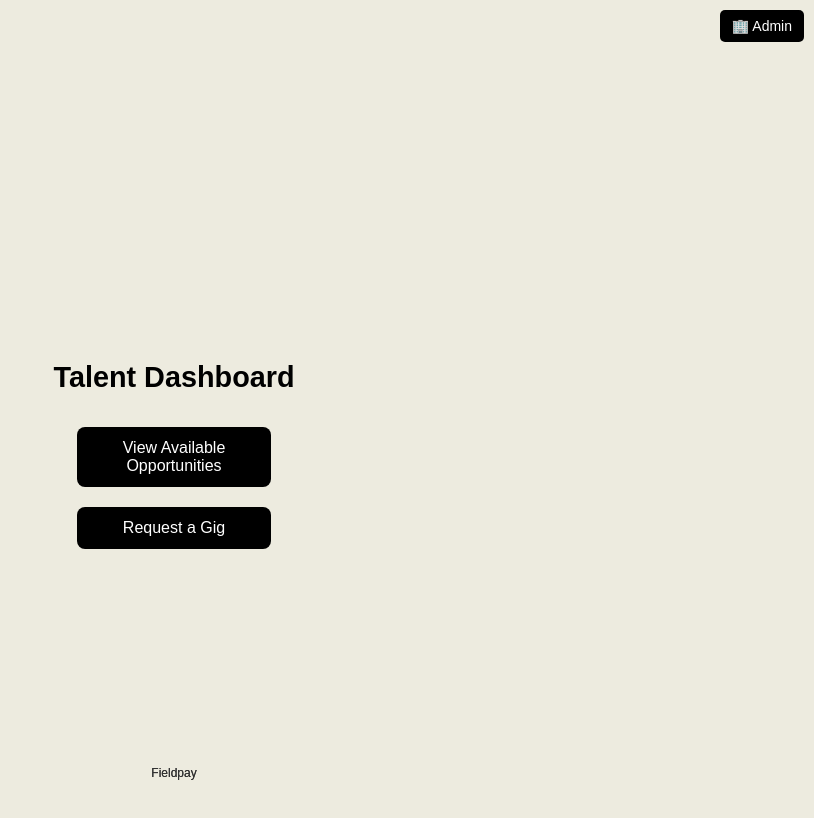
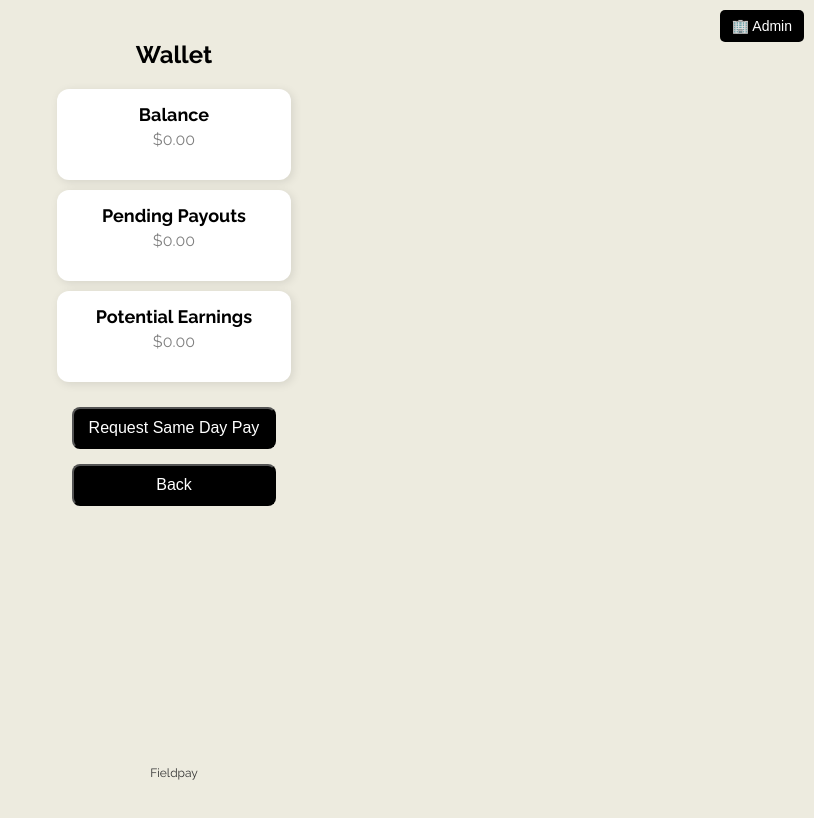
Before and after one commit to flavsdotcom/fieldpay-proto, a React (Create React App) app: page / in a window 1280 px wide. Both pictures are taken after a click on the button "👤 Talent". Shown: the top 818 px of the page, without its empty margins (466-1280 px from the left). Built offline with nearby package versions, Linux system fonts and the light colour scheme.

Commit message:
Implemented Wallet UI and fixed routing for Recruiting & Teamwork

```diff
--- a/src/App.css
+++ b/src/App.css
@@ -1,9 +1,13 @@
+@import url('https://fonts.googleapis.com/css2?family=Raleway:wght@300;400;600;700&display=swap');
 /* Global styles */
 body {
   background-color: #edebdf;
   font-family: Arial, sans-serif;
   margin: 0;
   padding: 0;
+}
+body {
+  font-family: 'Raleway', sans-serif;
 }
 
 /* Centering and spacing */
--- a/src/App.js
+++ b/src/App.js
@@ -1,76 +1,44 @@
 import React, { useState } from "react";
-import { Button } from "react-bootstrap";
 import "./App.css";
-import AdminHome from "./AdminHome";
-import Recruiting from "./Recruiting";
-import Teamwork from "./Teamwork";
-import CreateCoverageRequest from "./CreateCoverageRequest";
-import CreateRideAlongBonus from "./CreateRideAlongBonus";
-import CreateReferralBonus from "./CreateReferralBonus";
-import TalentDashboard from "./TalentDashboard";
-import AvailableOpportunities from "./AvailableOpportunities";
-import CreateGig from "./CreateGig";
-import ActiveRequests from "./ActiveRequests";
+import AdminHome from "./components/AdminHome";
+import TalentDashboard from "./components/TalentDashboard";
+import AvailableOpportunities from "./components/AvailableOpportunities";
+import ActiveJobs from "./components/ActiveJobs";
+import Recruiting from "./components/Recruiting";
+import Teamwork from "./components/Teamwork";
+import Wallet from "./components/Wallet";
+
 
 const App = () => {
-  const [activePage, setActivePage] = useState("home");
-  const [userRole, setUserRole] = useState("admin"); // Default to Admin
+  const [userRole, setUserRole] = useState("admin"); // Tracks user role
+  const [activePage, setActivePage] = useState("home"); // Tracks active page
 
   const toggleRole = () => {
-  setUserRole((prevRole) => {
-    const newRole = prevRole === "admin" ? "talent" : "admin";
-    console.log("Switched Role to:", newRole);
-
-    // 🛠️ FIX: Automatically set the correct activePage when switching roles
-    setActivePage(newRole === "admin" ? "home" : "talent-dashboard");
-
-    return newRole;
-  });
+    setUserRole((prevRole) => (prevRole === "admin" ? "talent" : "admin"));
+    setActivePage("home"); // Reset to dashboard when switching roles
   };
-
-console.log("Rendering App with userRole:", userRole, "and activePage:", activePage);
 
 return (
   <div className="app-container">
-    {/* Role Toggle Button (Top-Right Corner) */}
+    {/* Toggle Button */}
     <button className="toggle-button" onClick={toggleRole}>
       {userRole === "admin" ? "👤 Talent" : "🏢 Admin"}
     </button>
 
     {/* Admin Mode */}
-{userRole === "admin" && activePage === "home" && (
-  <AdminHome setActivePage={setActivePage} />
-)}
-
-{userRole === "admin" && activePage === "recruiting" && (
-  <Recruiting setActivePage={setActivePage} />
-)}
-
-{userRole === "admin" && activePage === "teamwork" && (
-  <Teamwork setActivePage={setActivePage} />
-)}
-
-{userRole === "admin" && activePage === "coverage-request" && (
-  <CreateCoverageRequest setActivePage={setActivePage} />
-)}
-
-{userRole === "admin" && activePage === "active-requests" && (
-  <ActiveRequests setActivePage={setActivePage} />
-)}
-
-{userRole === "admin" && activePage === "ride-along-bonus" && (
-  <CreateRideAlongBonus setActivePage={setActivePage} />
-)}
-
-{userRole === "admin" && activePage === "referral-bonus" && (
-  <CreateReferralBonus setActivePage={setActivePage} />
-)}
-
-    {/* 🚀 Talent Mode 🚀 */}
-{userRole === "talent" && (
+    {userRole === "admin" ? (
       <>
-    {activePage === "talent-dashboard" && ( <TalentDashboard setActivePage={setActivePage} />)}
-    {activePage === "available-opportunities" && ( <AvailableOpportunities setActivePage={setActivePage} />)}
+        {activePage === "home" && <AdminHome setActivePage={setActivePage} />}
+        {activePage === "recruiting" && <Recruiting setActivePage={setActivePage} />}
+        {activePage === "teamwork" && <Teamwork setActivePage={setActivePage} />}
+      </>
+    ) : (
+      <>
+        {/* Talent Mode */}
+        {activePage === "home" && <TalentDashboard setActivePage={setActivePage} />}
+        {activePage === "available-opportunities" && <AvailableOpportunities setActivePage={setActivePage} />}
+        {activePage === "active-jobs" && <ActiveJobs setActivePage={setActivePage} />}
+        {activePage === "wallet" && <Wallet setActivePage={setActivePage} />}
       </>
     )}
 
--- a/src/AvailableOpportunities.js
+++ /dev/null
@@ -1,37 +0,0 @@
-import React from "react";
-import { Button } from "react-bootstrap";
-
-const AvailableOpportunities = ({ setActivePage }) => {
-  return (
-    <div className="app-container">
-      <h2 className="top-third">Available Opportunities</h2>
-
-      {/* 🛠 Wrap multiple JSX elements inside a Fragment */}
-      <>
-        {/* Sample Job 1 */}
-        <div className="opportunity-card">
-          <h3>New Air Filtration System Installation</h3>
-          <p><strong>Company:</strong> ABC Company</p>
-          <p><strong>Date:</strong> March 26</p>
-          <p><strong>Hourly Rate:</strong> $25/hr</p>
-          <Button className="custom-button">Claim Job</Button>
-        </div>
-
-        {/* Sample Job 2 */}
-        <div className="opportunity-card">
-          <h3>Same Day Pay</h3>
-          <p><strong>Company:</strong> My Full Time Employer</p>
-          <p><strong>Date:</strong> request today!</p>
-          <p><strong>Hourly Rate:</strong> $25/hr</p>
-          <Button className="custom-button">Claim Job</Button>
-        </div>
-      </>
-
-      <Button className="custom-button" onClick={() => setActivePage("talent-dashboard")}>
-        Back
-      </Button>
-    </div>
-  );
-};
-
-export default AvailableOpportunities;
--- a/src/TalentDashboard.js
+++ /dev/null
@@ -1,19 +0,0 @@
-import React from "react";
-import { Button } from "react-bootstrap";
-
-const TalentDashboard = ({ setActivePage }) => {
-  return (
-    <div className="app-container">
-      <h2 className="top-third">Talent Dashboard</h2>
-      <Button className="custom-button" onClick={() => setActivePage("available-opportunities")}>
-        View Available Opportunities
-      </Button>
-      <Button className="custom-button" onClick={() => setActivePage("create-gig")}>
-        Request a Gig
-      </Button>
-      <footer className="footer">Fieldpay</footer>
-    </div>
-  );
-};
-
-export default TalentDashboard;
--- /dev/null
+++ b/src/components/ActiveJobs.js
@@ -0,0 +1,27 @@
+import React from "react";
+import { Button } from "react-bootstrap";
+
+const ActiveJobs = ({ activeJobs, setActivePage }) => {
+  return (
+    <div className="app-container">
+      <h2 className="top-third">Active Jobs</h2>
+      {activeJobs.length > 0 ? (
+        activeJobs.map((job, index) => (
+          <div key={index} className="opportunity-card">
+            <h3>{job.title}</h3>
+            <p><strong>Company:</strong> {job.company}</p>
+            <p><strong>Date:</strong> {job.date}</p>
+            <p><strong>Hourly Rate:</strong> {job.rate}</p>
+          </div>
+        ))
+      ) : (
+        <p>No active jobs yet. Claim one from Available Opportunities.</p>
+      )}
+      <Button className="custom-button" onClick={() => setActivePage("talent-dashboard")}>
+        Back
+      </Button>
+    </div>
+  );
+};
+
+export default ActiveJobs;
--- a/src/AdminHome.js
+++ b/src/components/AdminHome.js
@@ -2,8 +2,9 @@ import React from "react";
 
 const AdminHome = ({ setActivePage }) => {
   return (
-    <div className="app-container">
-      <h2 className="top-third">Admin Dashboard</h2>
+    <div className="admin-container">
+      <h2 className="admin-title">Admin Dashboard</h2>
+
       <button className="custom-button" onClick={() => setActivePage("recruiting")}>
         Recruiting
       </button>
@@ -16,7 +17,6 @@ const AdminHome = ({ setActivePage }) => {
       <button className="custom-button" onClick={() => setActivePage("other")}>
         Other
       </button>
-      <footer className="footer">Fieldpay</footer>
     </div>
   );
 };
--- /dev/null
+++ b/src/components/AvailableOpportunities.js
@@ -0,0 +1,24 @@
+import React from "react";
+
+const AvailableOpportunities = ({ setActivePage }) => {
+  const sampleJobs = [
+    { id: 1, title: "New Air Filtration System Installation", company: "ABC Company", rate: "$25/hr" },
+    { id: 2, title: "Residential AC Tune-Up", company: "XYZ Cooling", rate: "$30/hr" }
+  ];
+
+  return (
+    <div className="app-container">
+      <h2>Available Opportunities</h2>
+      {sampleJobs.map((job) => (
+        <div key={job.id} className="opportunity-card">
+          <h3>{job.title}</h3>
+          <p><strong>Company:</strong> {job.company}</p>
+          <p><strong>Hourly Rate:</strong> {job.rate}</p>
+        </div>
+      ))}
+      <button className="custom-button" onClick={() => setActivePage("home")}>Back</button>
+    </div>
+  );
+};
+
+export default AvailableOpportunities;
--- /dev/null
+++ b/src/components/TalentDashboard.js
@@ -0,0 +1,31 @@
+import React from "react";
+import { Button } from "react-bootstrap";
+import "./Wallet.css"; // Ensure styles are properly linked
+
+const Wallet = ({ setActivePage, balance = 0.00, pendingPayouts = 0.00, availableEarnings = 0.00 }) => {
+  return (
+    <div className="wallet-container">
+      <h2 className="wallet-title">Wallet</h2>
+
+      <div className="wallet-card">
+        <h3>Balance</h3>
+        <p className="balance-amount" style={{ color: "gray" }}>${balance.toFixed(2)}</p>
+      </div>
+
+      <div className="wallet-card pending-payouts">
+        <h3>Pending Payouts</h3>
+        <p style={{ color: "gray" }}>${pendingPayouts.toFixed(2)}</p>
+      </div>
+
+      <div className="wallet-card available-earnings">
+        <h3>Potential Earnings</h3>
+        <p style={{ color: "gray" }}>${availableEarnings.toFixed(2)}</p>
+      </div>
+
+      <Button className="wallet-button" onClick={() => setActivePage("request-same-day-pay")}>Request Same Day Pay</Button>
+      <Button className="wallet-button" onClick={() => setActivePage("talent-dashboard")}>Back</Button>
+    </div>
+  );
+};
+
+export default Wallet;
--- /dev/null
+++ b/src/components/Wallet.css
@@ -0,0 +1,46 @@
+.wallet-container {
+  background-color: #edebdf; /* Warm gray background */
+  padding: 20px;
+  text-align: center;
+  min-height: 100vh;
+font-family:'Raleway',sans-serif;
+}
+
+.wallet-title {
+  font-size: 24px;
+  font-weight: bold;
+  margin-bottom: 20px;
+}
+
+.wallet-card {
+  background-color: white;
+  border-radius: 12px;
+  padding: 15px;
+  margin: 10px auto;
+  width: 80%;
+  box-shadow: 2px 2px 10px rgba(0, 0, 0, 0.1);
+}
+
+.wallet-card h3 {
+  margin: 0;
+  font-size: 18px;
+}
+
+.wallet-card p {
+  font-size: 16px;
+  margin-top: 5px;
+}
+
+.wallet-button {
+  background-color: black;
+  color: white;
+  width: 80%;
+  margin-top: 15px;
+  padding: 10px;
+  border-radius: 8px;
+  font-size: 16px;
+}
+
+.wallet-button:hover {
+  background-color: #5d8d92; /* Hover color */
+}
--- /dev/null
+++ b/src/components/Wallet.js
@@ -0,0 +1,31 @@
+import React from "react";
+import { Button } from "react-bootstrap";
+import "./Wallet.css"; // Ensure styles are properly linked
+
+const Wallet = ({ setActivePage, balance = 0.00, pendingPayouts = 0.00, availableEarnings = 0.00 }) => {
+  return (
+    <div className="wallet-container">
+      <h2 className="wallet-title">Wallet</h2>
+
+      <div className="wallet-card">
+        <h3>Balance</h3>
+        <p className="balance-amount" style={{ color: "gray" }}>${balance.toFixed(2)}</p>
+      </div>
+
+      <div className="wallet-card pending-payouts">
+        <h3>Pending Payouts</h3>
+        <p style={{ color: "gray" }}>${pendingPayouts.toFixed(2)}</p>
+      </div>
+
+      <div className="wallet-card available-earnings">
+        <h3>Potential Earnings</h3>
+        <p style={{ color: "gray" }}>${availableEarnings.toFixed(2)}</p>
+      </div>
+
+      <Button className="wallet-button" onClick={() => setActivePage("request-same-day-pay")}>Request Same Day Pay</Button>
+      <Button className="wallet-button" onClick={() => setActivePage("talent-dashboard")}>Home</Button>
+    </div>
+  );
+};
+
+export default Wallet;
```
Also changed, not shown: src/components/Recruiting.js (renamed from src/Recruiting.js), src/components/Teamwork.js (renamed from src/Teamwork.js). Lines whose indentation alone changed are shown as unchanged.
